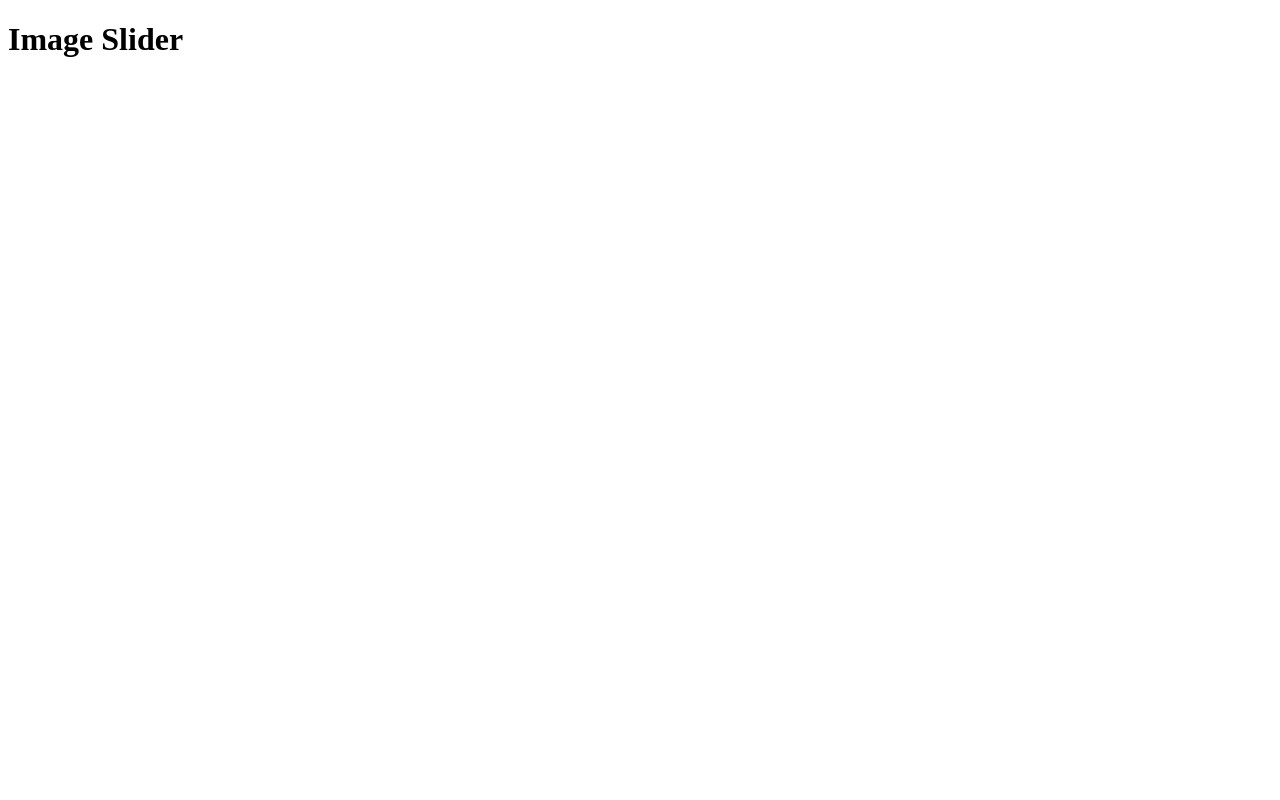
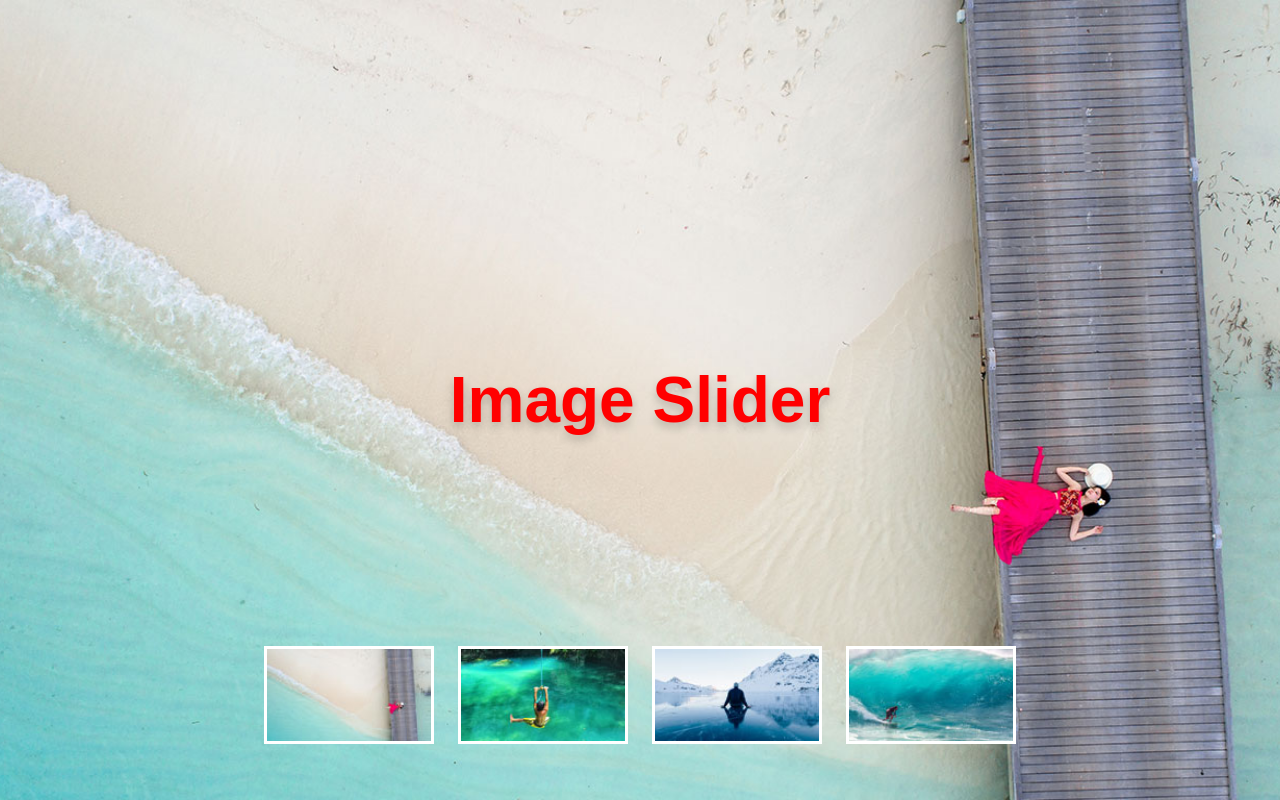
Before and after one commit to Mateja3m/image-slider, a plain HTML site: page index.html in a window 1280 px wide. Drawn offline with Linux system fonts and the light colour scheme.

Commit message:
App is created and it is functional

```diff
--- a/app.js
+++ b/app.js
@@ -0,0 +1,5 @@
+
+
+function imgSlider(n) {
+    document.getElementById("slider").src = n;
+}
--- a/index.html
+++ b/index.html
@@ -1,17 +1,26 @@
 <!DOCTYPE html>
 <html lang="en">
-<head>
-    <meta charset="UTF-8">
-    <meta http-equiv="X-UA-Compatible" content="IE=edge">
-    <meta name="viewport" content="width=device-width, initial-scale=1.0">
+  <head>
+    <meta charset="UTF-8" />
+    <meta http-equiv="X-UA-Compatible" content="IE=edge" />
+    <meta name="viewport" content="width=device-width, initial-scale=1.0" />
     <title>Image Slider</title>
-<!-- Style -->
-<link rel="stylesheet" href="style.css">
-</head>
-<body>
-    <h1>Image Slider</h1>
+    <!-- Style -->
+    <link rel="stylesheet" href="style.css" />
+  </head>
+  <body>
+    <div class="container">
+      <img src="1.jpg" alt="sea" id="slider" />
+      <ul class="navigation">
+        <li onclick="imgSlider('1.jpg')"><img src="img1_thumb.jpg" /></li>
+        <li onclick="imgSlider('2.jpg')"><img src="img2_thumb.jpg" /></li>
+        <li onclick="imgSlider('3.jpg')"><img src="img3_thumb.jpg" /></li>
+        <li onclick="imgSlider('4.jpg')"><img src="img4_thumb.jpg" /></li>
+      </ul>
+      <h1 class="main-heading">Image Slider</h1>
+    </div>
 
     <!-- Javascript -->
     <script src="app.js"></script>
-</body>
+  </body>
 </html>
--- a/style.css
+++ b/style.css
@@ -0,0 +1,56 @@
+* {
+    margin: 0;
+    padding: 0;
+    box-sizing: border-box;
+}
+.container {
+    position: relative;
+    width: 100%;
+    height: 100vh;
+    display: flex;
+    justify-content: center;
+    align-items: center;
+}
+
+.container #slider {
+    position: absolute;
+    top: 0;
+    left: 0;
+    width: 100%;
+    height: 100%;
+object-fit: cover;
+}
+
+.container .navigation {
+    position: absolute;
+    bottom: 40px;
+    left: 50%;
+    transform: translateX(-50%);
+    z-index: 100;
+    display: flex;
+    justify-content: center;
+    align-items: center;
+}
+
+.container .navigation li{
+    list-style: none;
+    cursor: pointer;
+    margin: 12px;
+
+}
+.container .navigation li img {
+    width: 170px;
+    border: 3px solid #fff;
+}
+
+.container .main-heading {
+    font-size: 4rem;
+    font-family: sans-serif;
+    color: red;
+    text-align: center;
+    margin: 30px;
+    padding: 5px;
+    z-index: 100;
+    max-width: 1000px;
+    text-shadow: 0 5px 10px rgba(0,0,0,0.2);
+}
```
Also changed, not shown: 1.jpg (added), 2.jpg (added), 3.jpg (added), 4.jpg (added), img1_thumb.jpg (added), img2_thumb.jpg (added), img3_thumb.jpg (added), img4_thumb.jpg (added).
